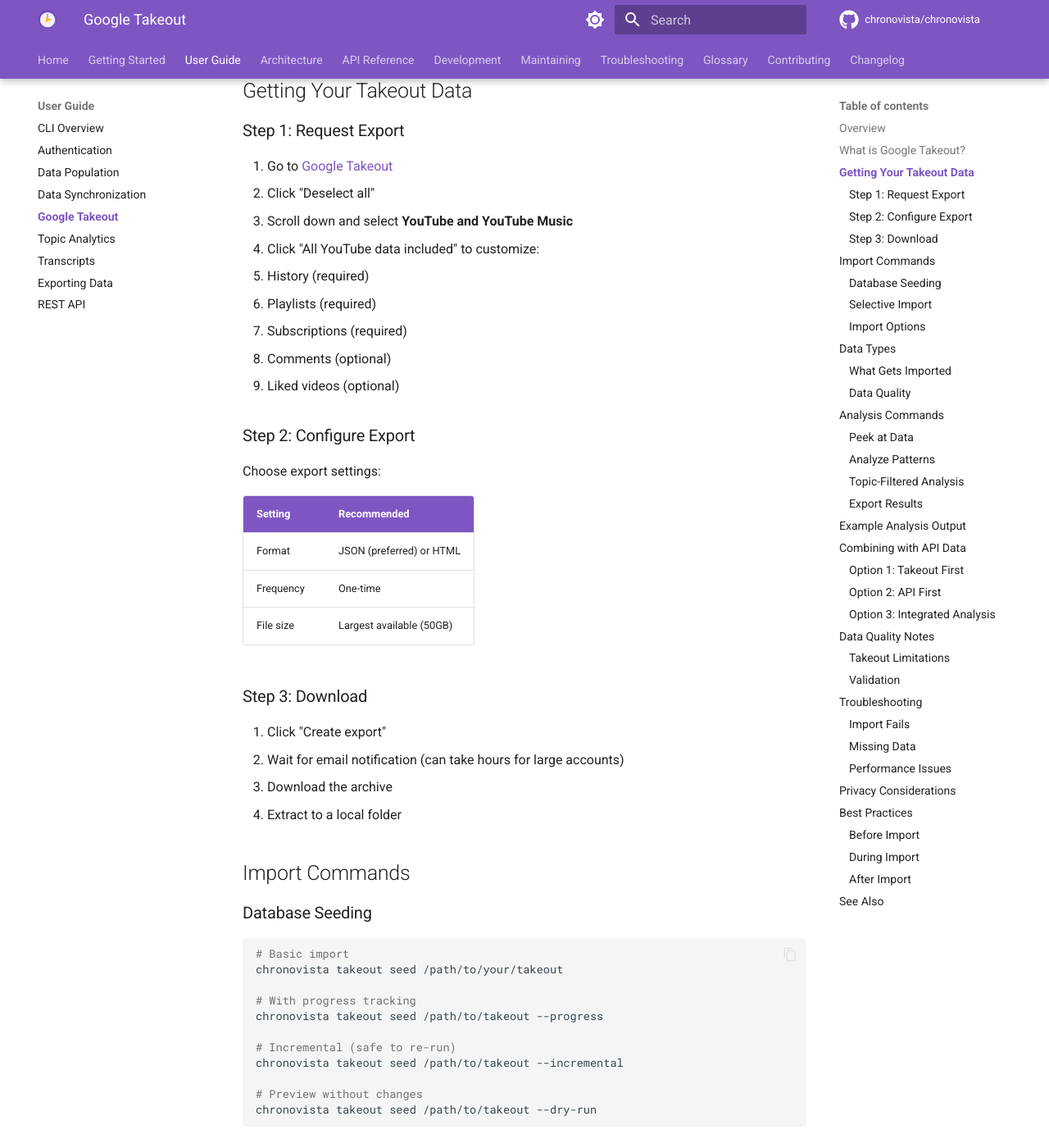
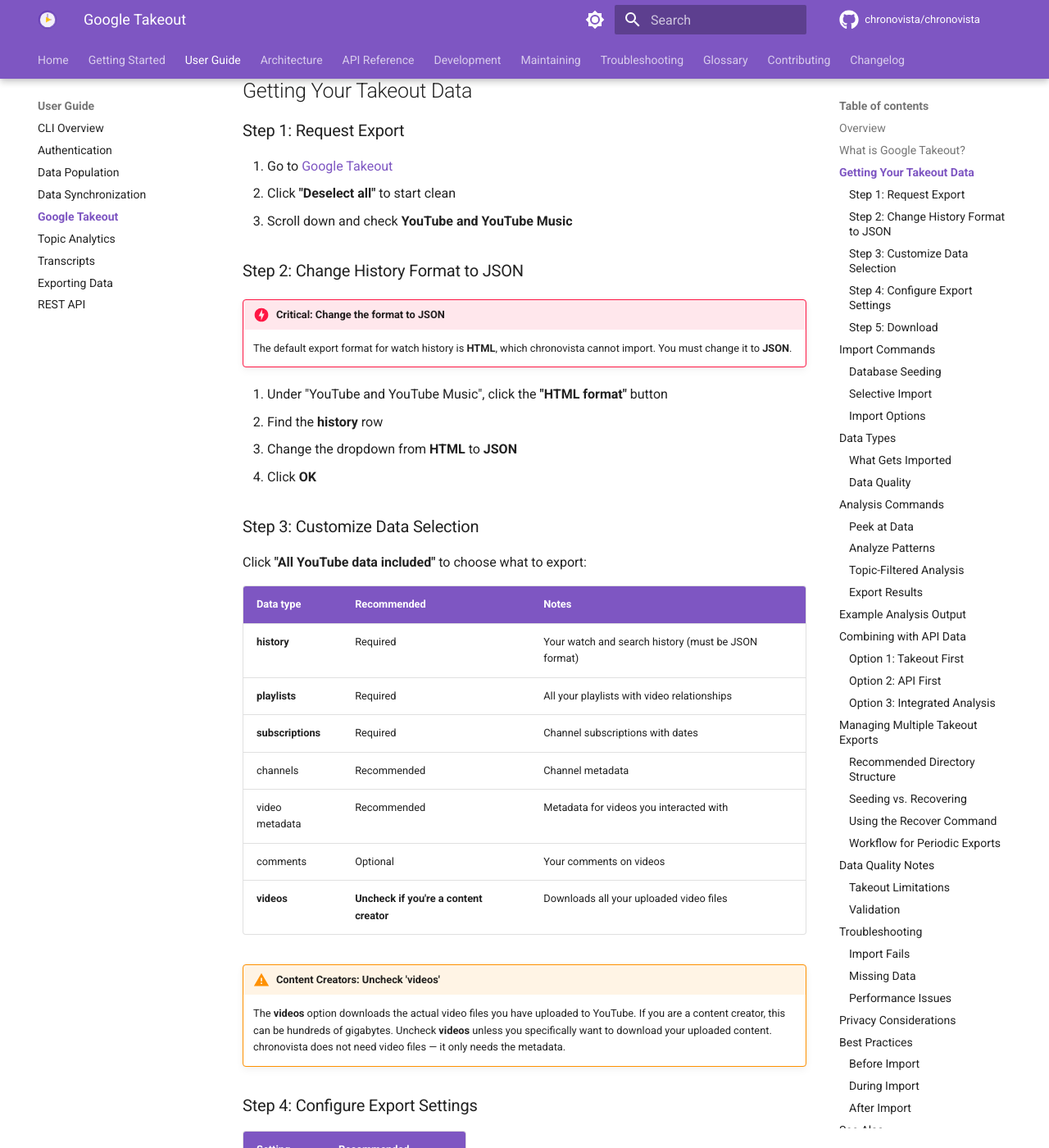
Before and after one commit to aucontraire/chronovista, an MkDocs documentation site: the page built from docs/user-guide/google-takeout.md, in a window 1280 px wide and 1400 px high, scrolled down 720 px. Shown: the whole window at 82% size. Built offline with MkDocs 1.6.1 and Material for MkDocs 9.7.7, drawn with Linux system fonts in a browser that asks for light colours; comment, search, counter and statistics services are not loaded; the version menu is left out; some of the changed text lies outside the part shown.

Commit message:
docs(takeout): add critical JSON format requirement and multi-export management guide
Updates Google Takeout documentation with critical fixes and improvements:

- Add prominent JSON format requirement warning (default HTML cannot be imported)
- Add content creator warning to uncheck "videos" option (avoids GB of downloads)
- Document YYYY-MM-DD naming convention for managing multiple exports
- Add new "Managing Multiple Takeout Exports" section with recover command usage
- Update quickstart.md and data-population.md with JSON format warnings

Prevents common user errors during Takeout import setup.

````diff
--- a/docs/user-guide/google-takeout.md
+++ b/docs/user-guide/google-takeout.md
@@ -22,29 +22,48 @@
 ### Step 1: Request Export
 
 1. Go to [Google Takeout](https://takeout.google.com/)
-2. Click "Deselect all"
-3. Scroll down and select **YouTube and YouTube Music**
-4. Click "All YouTube data included" to customize:
-   - History (required)
-   - Playlists (required)
-   - Subscriptions (required)
-   - Comments (optional)
-   - Liked videos (optional)
+2. Click **"Deselect all"** to start clean
+3. Scroll down and check **YouTube and YouTube Music**
 
-### Step 2: Configure Export
+### Step 2: Change History Format to JSON
 
-Choose export settings:
+!!! danger "Critical: Change the format to JSON"
+    The default export format for watch history is **HTML**, which chronovista cannot import. You must change it to **JSON**.
+
+1. Under "YouTube and YouTube Music", click the **"HTML format"** button
+2. Find the **history** row
+3. Change the dropdown from **HTML** to **JSON**
+4. Click **OK**
+
+### Step 3: Customize Data Selection
+
+Click **"All YouTube data included"** to choose what to export:
+
+| Data type | Recommended | Notes |
+|-----------|-------------|-------|
+| **history** | Required | Your watch and search history (must be JSON format) |
+| **playlists** | Required | All your playlists with video relationships |
+| **subscriptions** | Required | Channel subscriptions with dates |
+| channels | Recommended | Channel metadata |
+| video metadata | Recommended | Metadata for videos you interacted with |
+| comments | Optional | Your comments on videos |
+| **videos** | **Uncheck if you're a content creator** | Downloads all your uploaded video files |
+
+!!! warning "Content Creators: Uncheck 'videos'"
+    The **videos** option downloads the actual video files you have uploaded to YouTube. If you are a content creator, this can be hundreds of gigabytes. Uncheck **videos** unless you specifically want to download your uploaded content. chronovista does not need video files — it only needs the metadata.
+
+### Step 4: Configure Export Settings
 
 | Setting | Recommended |
 |---------|-------------|
-| Format | JSON (preferred) or HTML |
-| Frequency | One-time |
+| Frequency | Export once |
+| File type | .zip |
 | File size | Largest available (50GB) |
 
-### Step 3: Download
+### Step 5: Download
 
-1. Click "Create export"
-2. Wait for email notification (can take hours for large accounts)
+1. Click **"Create export"**
+2. Wait for email notification (can take minutes to hours depending on account size)
 3. Download the archive
 4. Extract to a local folder
 
@@ -234,6 +253,67 @@
 - Complete timeline reconstruction with relationship integrity
 - Queryable database for advanced analytics
 
+## Managing Multiple Takeout Exports
+
+If you download Takeout exports periodically, you can keep them organized and use the `recover` command to process them all at once.
+
+### Recommended Directory Structure
+
+Append the export date to each extracted directory name using `YYYY-MM-DD` format:
+
+```
+takeout/
+├── YouTube and YouTube Music/              # Most recent (no date)
+├── YouTube and YouTube Music 2025-08-13/
+├── YouTube and YouTube Music 2025-09-14/
+├── YouTube and YouTube Music 2025-11-17/
+├── YouTube and YouTube Music 2025-12-15/
+├── YouTube and YouTube Music 2026-01-01/
+└── YouTube and YouTube Music 2026-01-27/
+```
+
+Each subdirectory should contain the standard Takeout structure (`history/`, `playlists/`, etc.).
+
+!!! important "Date Format Required"
+    The `recover` command uses a `YYYY-MM-DD` date pattern in the directory name to identify and sort historical exports. Directories without a recognizable date in their name will be skipped.
+
+### Seeding vs. Recovering
+
+| Command | Purpose | Input |
+|---------|---------|-------|
+| `takeout seed` | Import **one** Takeout export | Path to a single export directory |
+| `takeout recover` | Process **multiple** historical exports at once | Path to a base directory containing dated subdirectories |
+
+### Using the Recover Command
+
+The `recover` command scans a base directory for all date-suffixed subdirectories, sorts them oldest-first, and processes them so that **newer metadata overwrites older**:
+
+```bash
+# Preview what would be recovered
+chronovista takeout recover --takeout-dir ./takeout --dry-run
+
+# Run recovery across all historical exports
+chronovista takeout recover --takeout-dir ./takeout
+```
+
+### Workflow for Periodic Exports
+
+1. Download a new Takeout export from [Google Takeout](https://takeout.google.com/)
+2. Extract it and rename the directory with today's date:
+   ```bash
+   # After extracting, rename with the date
+   mv "YouTube and YouTube Music" "YouTube and YouTube Music 2026-02-13"
+   ```
+3. Move it into your `takeout/` directory alongside previous exports
+4. Seed the new export:
+   ```bash
+   chronovista takeout seed ./takeout/"YouTube and YouTube Music 2026-02-13"
+   ```
+5. Or recover from all exports at once:
+   ```bash
+   chronovista takeout recover --takeout-dir ./takeout
+   ```
+
 ## Data Quality Notes
 
 ### Takeout Limitations
````
Also changed, not shown: docs/getting-started/quickstart.md (+7 -3 lines), docs/user-guide/data-population.md (+6 -3 lines).
